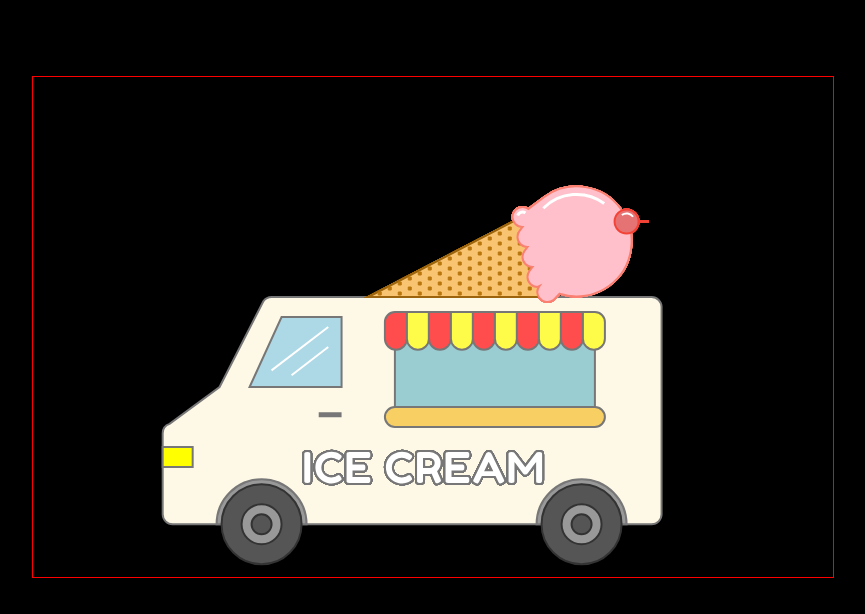
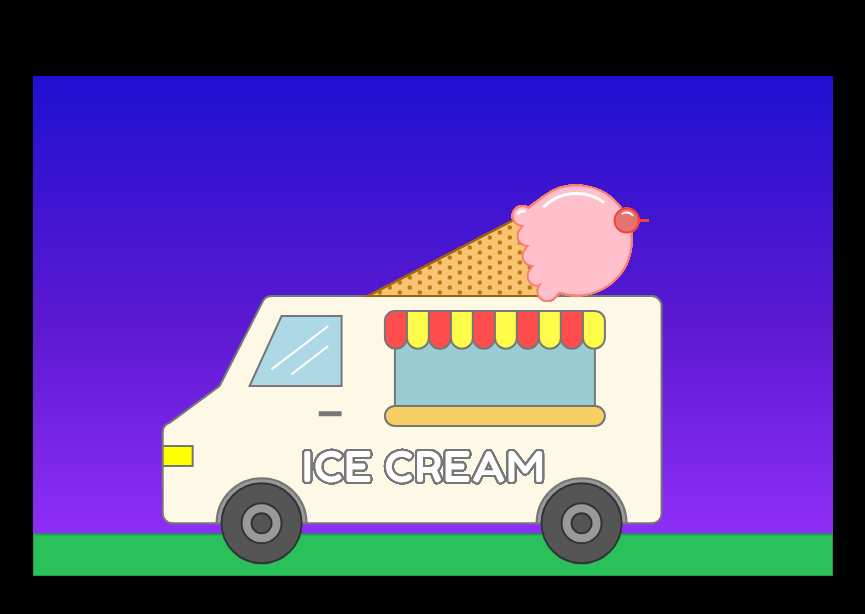
Before and after one commit to michellele994/IceCreamTruck, a plain HTML site: page index.html in a window 1280 px wide. Shown: the whole page, without its empty margins (207-1072 px from the left). Drawn offline with Linux system fonts and the light colour scheme.

Commit message:
Added music! Changed up background colors. Need to make a main background

```diff
--- a/icecreamtruck.js
+++ b/icecreamtruck.js
@@ -1,8 +1,12 @@
+var audio = new Audio('icecreammusic.mp3');
+audio.volume = 0.8;
+audio.play();
 var canvas = document.getElementById("truck");
 var ctx = canvas.getContext("2d");
 var xPos = canvas.width * (2 / 7);
 var yPos = canvas.height * (11 / 25);
-
+var time = new Date();
+var currHour = (time.getHours());
 
 //Interval to make truck move up and down.
 setInterval(function () {
@@ -22,8 +26,40 @@ function setUp(xPos, yPos) {
 }
 function drawCanvas(canvas, ctx) {
     ctx.clearRect(0, 0, canvas.width, canvas.height);
-    ctx.fillStyle = "transparent";
+    var gradient = ctx.createLinearGradient(0, 0, 0, canvas.height);
+    if (currHour > 5 && currHour < 19) {
+        gradient.addColorStop("0", "#11b7fc");
+        gradient.addColorStop("0.5", "#8edeff");
+        gradient.addColorStop("1.0", "#ade7ff");
+        ctx.fillStyle = gradient
+    }
+    else if ((currHour > 4 && currHour < 6) || (currHour > 18 && currHour < 21)) {
+        gradient.addColorStop("0", "#a932ff");
+        gradient.addColorStop("0.5", "#b61add");
+        gradient.addColorStop("1.0", "#ff7944");
+        ctx.fillStyle = gradient
+    }
+    else if (currHour > 20 || currHour < 7) {
+        gradient.addColorStop("0", "#2010d1");
+        gradient.addColorStop("0.5", "#5c19d1");
+        gradient.addColorStop("1.0", "#9932ff");
+        ctx.fillStyle = gradient
+    }
+
     ctx.fillRect(0, 0, canvas.width, canvas.height);
+
+    if (currHour > 5 && currHour < 19) {
+        ctx.strokeStyle = "green";
+        ctx.fillStyle = "lightgreen";
+    }
+    else {
+        ctx.strokeStyle = "#229e49";
+        ctx.fillStyle = "#2ac15a";
+    }
+
+    ctx.rect(0, (canvas.height * (11 / 12)), canvas.width, (canvas.height * (1 / 12)))
+    ctx.fill();
+    ctx.stroke();
 }
 function drawTruck(canvas, ctx) {
     ctx.lineWidth = "2";
--- a/index.html
+++ b/index.html
@@ -12,7 +12,7 @@
     <div class="wrapper">
         The ice cream truck is here!
         <canvas id="truck" width="800" height="500">
-            Your browser does not support the canvas element.
+            Your browser does not support the canvas element. Music: https://www.bensound.com
         </canvas>
     </div>
     <script type="text/javascript" src="icecreamtruck.js"></script>
--- a/style.css
+++ b/style.css
@@ -12,6 +12,5 @@ canvas
 }
 #truck
 {
-    border: 1px solid red;
     margin: 50px auto 0px;
 }
```
Also changed, not shown: 1 other file.
